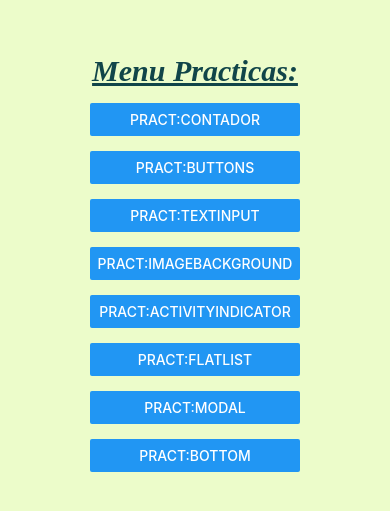
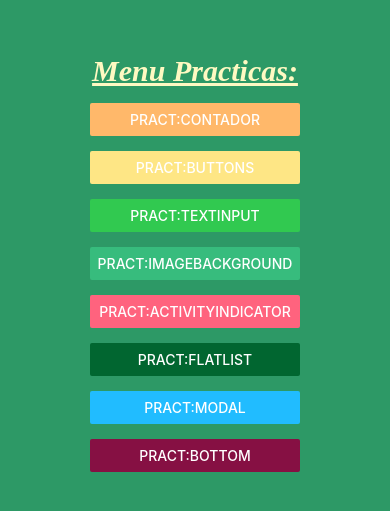
Before and after one commit to IsraelEsauRicoRamirez/PAM214, a React Native app in the folder intro/: screen / in a window 390 px wide. Shown: the part 159-670 px from the top of the page. Built offline with nearby package versions, Linux system fonts and the light colour scheme.

Commit message:
Commit con algunos cambios
Cambios hechos para poder estar listo para las futuras practicas de presentaciones.

```diff
--- a/intro/App.js
+++ b/intro/App.js
@@ -1,5 +1,6 @@
 //1. imports: Zona de importaciones.
 import MenuScreen from './screens/MenuScreen'
+
 
 
 //2. MAIN: Zona de componentes.
@@ -10,5 +11,6 @@ export default function App() {
     <MenuScreen></MenuScreen>
 
 
+
   );
 }
--- a/intro/screens/ActivityIndicatorScreen.js
+++ b/intro/screens/ActivityIndicatorScreen.js
@@ -5,7 +5,7 @@ export default function ActivityIndicatorScreen()  {
 
     return (
       <View>
-        <Text>Proximamente.....</Text>
+        <Text>Proximamente...</Text>
       </View>
     )
   }
--- a/intro/screens/ContadorScreen.js
+++ b/intro/screens/ContadorScreen.js
@@ -20,7 +20,7 @@ export default function ContadorScreen() {
 
           <Button color="#808000"   title='Agregar' onPress={()=>setContador(contador+1)}/>
           <Button color="#8f0455ff" title='Quitar' onPress={()=>setContador(contador-1)}/>
-          <Button color="#808000" title='Reiniciar' onPress={()=>setContador(0)}/>
+          <Button color="#FFDF20" title='Reiniciar' onPress={()=>setContador(0)}/>
       </View>
 
 
--- a/intro/screens/MenuScreen.js
+++ b/intro/screens/MenuScreen.js
@@ -43,14 +43,14 @@ export default function MenuScreen() {
 
         <Text  style={styles.texto2}>Menu Practicas:</Text>
         <View style={styles.contenedorBotones2}>
-       <Button onPress={()=>setScreen('contador')} title='Pract:Contador'/>
-       <Button onPress={()=>setScreen('botones')} title='Pract:Buttons'/>
-       <Button onPress={()=>setScreen('TextInput')} title='Pract:TextInput'/>
-       <Button onPress={()=>setScreen('ImageBackgorund')} title='Pract:ImageBackground'/>
-       <Button onPress={()=>setScreen('ActivityIndi')} title='Pract:ActivityIndicator'/>
-       <Button onPress={()=>setScreen('FlatList')} title='Pract:FlatList'/>
-       <Button onPress={()=>setScreen('Modal')} title='Pract:Modal'/>
-       <Button onPress={()=>setScreen('Bottom')} title='Pract:Bottom'/>
+       <Button color="#FFB86A" onPress={()=>setScreen('contador')} title='Pract:Contador'/>
+       <Button color="#FEE685"onPress={()=>setScreen('botones')} title='Pract:Buttons'/>
+       <Button color="#31C950"onPress={()=>setScreen('TextInput')} title='Pract:TextInput'/>
+       <Button color="#37BC7D" onPress={()=>setScreen('ImageBackgorund')} title='Pract:ImageBackground'/>
+       <Button color="#FF637E"onPress={()=>setScreen('ActivityIndi')} title='Pract:ActivityIndicator'/>
+       <Button color="#016630"onPress={()=>setScreen('FlatList')} title='Pract:FlatList'/>
+       <Button color="#21BCFF" onPress={()=>setScreen('Modal')} title='Pract:Modal'/>
+       <Button color="#861043" onPress={()=>setScreen('Bottom')} title='Pract:Bottom'/>
         </View>
       </View>
     )
@@ -65,7 +65,7 @@ export default function MenuScreen() {
 const styles = StyleSheet.create({
 container2: {
     flex: 1,
-    backgroundColor: '#ECFCCA',
+    backgroundColor: '#2D9966',
     alignItems: 'center',
     justifyContent: 'center',
   },
@@ -79,7 +79,7 @@ contenedorBotones2:{
   },
     texto2:{
 
-   color:'#114549ff',
+   color:'#FEF9C2',
     fontSize:30,
     fontFamily: 'Time New Roman',
     fontWeight:'bold',
```
